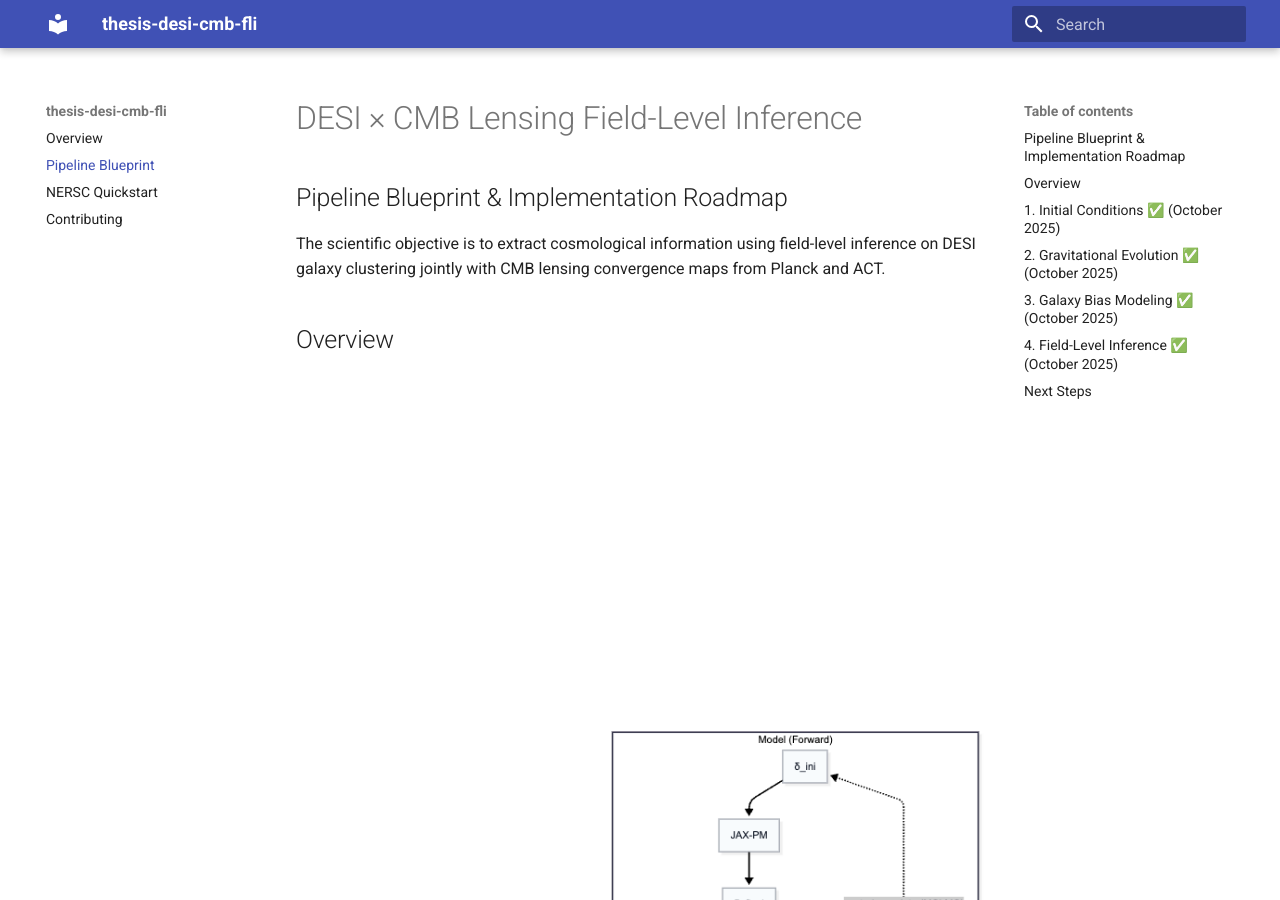
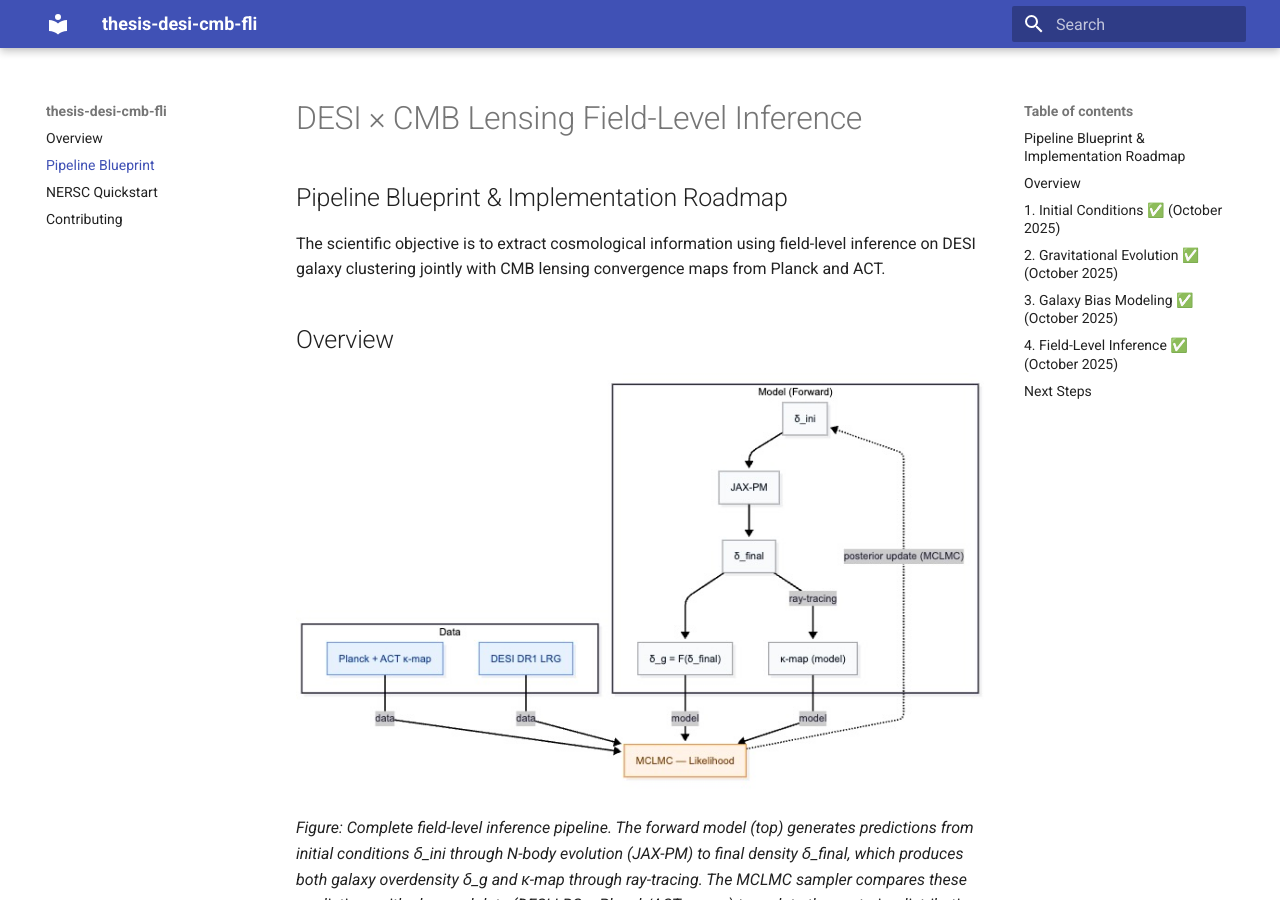
Before and after one commit to Joletaxi19/thesis-desi-cmb-fli, an MkDocs documentation site: the page built from docs/pipeline.md, in a window 1280 px wide and 900 px high. Built offline with MkDocs 1.6.1 and Material for MkDocs 9.7.7, drawn with Linux system fonts in a browser that asks for light colours.

Commit message:
doc graph amelioration

```diff
--- a/docs/pipeline.md
+++ b/docs/pipeline.md
@@ -5,7 +5,7 @@
 
 ## Overview
 
-![Field-Level Inference Architecture](figures/fli_architecture.png)
+![Field-Level Inference Architecture](figures/fli_architecture.jpeg)
 
 *Figure: Complete field-level inference pipeline. The forward model (top) generates predictions from initial conditions δ_ini through N-body evolution (JAX-PM) to final density δ_final, which produces both galaxy overdensity δ_g and κ-map through ray-tracing. The MCLMC sampler compares these predictions with observed data (DESI LRG + Planck/ACT κ-map) to update the posterior distribution of cosmological parameters and the initial density field.*
 
```
Also changed, not shown: docs/figures/fli_architecture.jpeg (added), docs/figures/fli_architecture.png (deleted).
